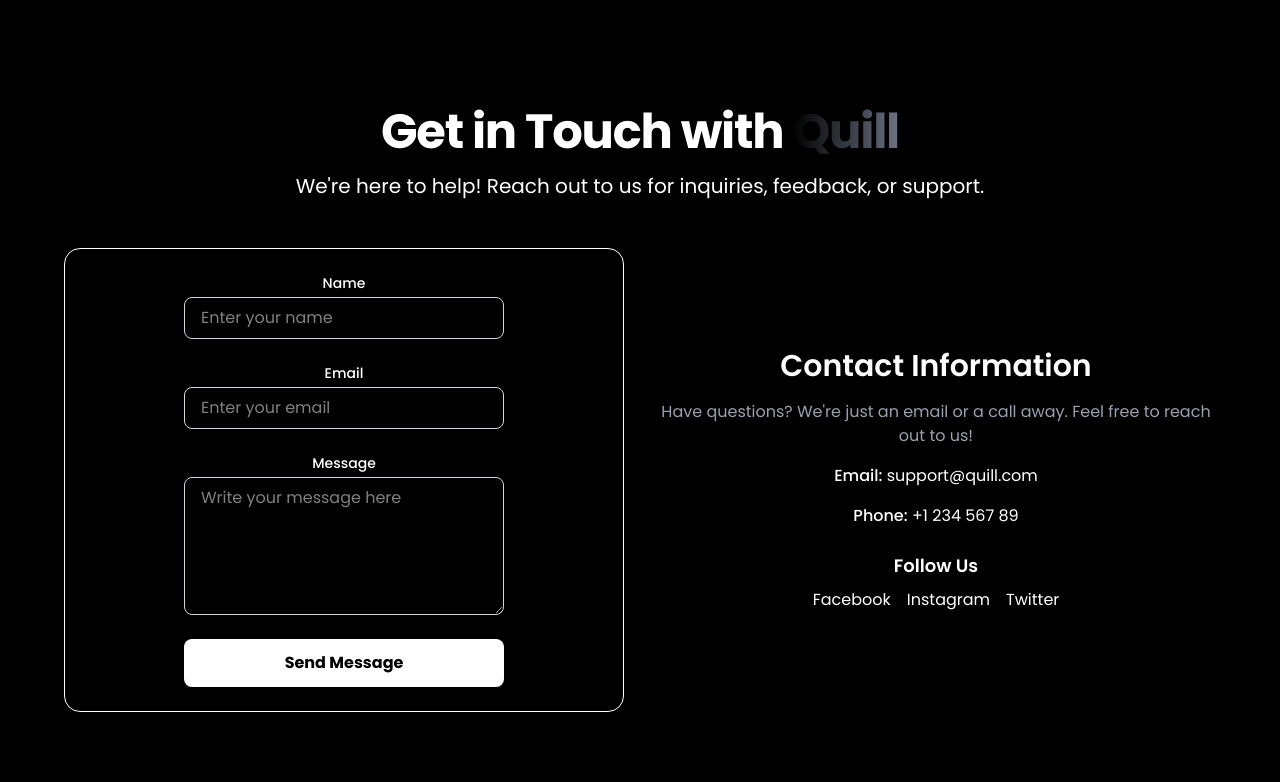
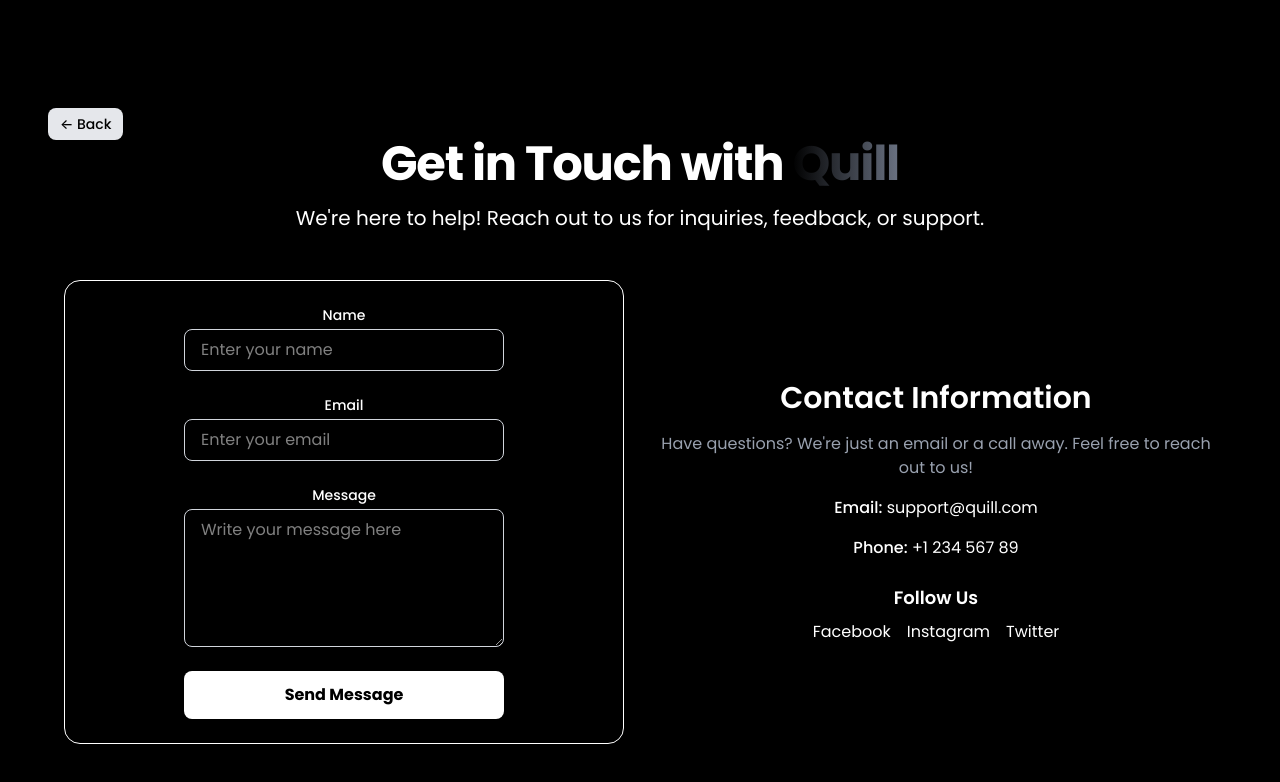
Before and after one commit to DivyamSingh19/Quill, a React (Vite) app: page /contact in a window 1280 px wide. Shown: the top 782 px of the page. Built offline with nearby package versions, Linux system fonts and the light colour scheme; no server answers.

Commit message:
Update Contact.tsx

```diff
--- a/src/pages/Contact.tsx
+++ b/src/pages/Contact.tsx
@@ -5,6 +5,9 @@
 
 
 const Contact = () => {
+  const handleBackClick = () =>{
+    window.history.back();
+  }
   const [formData,setFormData] = useState({
     name :"",
     email : "",
@@ -34,6 +37,13 @@
     <>
 
     <div className=" text-white p-8 sm:p-12 absolute top-15 left-0 w-screen h-screen  bg-[radial-gradient(500px_circle_at_bottom,_var(--tw-gradient-stops))] from-gradient via-mid to-background">
+    <button
+          onClick={handleBackClick}
+          className="bg-gray-200 text-black px-3 py-1.5 rounded-lg text-sm font-medium
+                   hover:bg-gray-300 cursor-pointer transition-colors duration-200 flex items-center gap-2"
+        >
+          ← Back
+        </button>
       <div className="max-w-6xl mx-auto">
 
         <div className="text-center mb-12">
```
